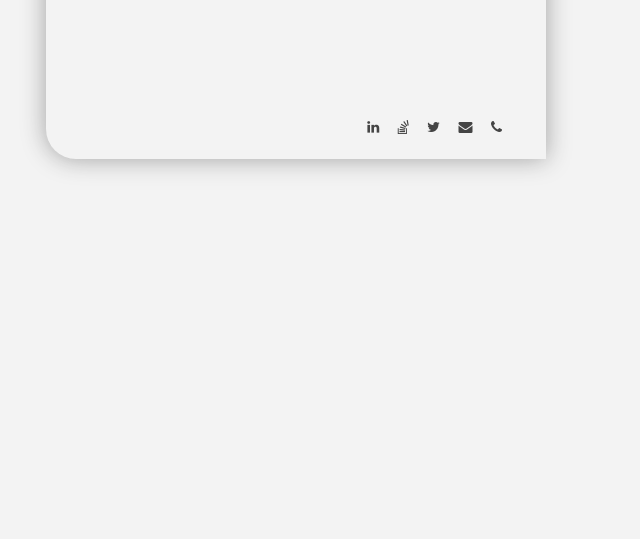
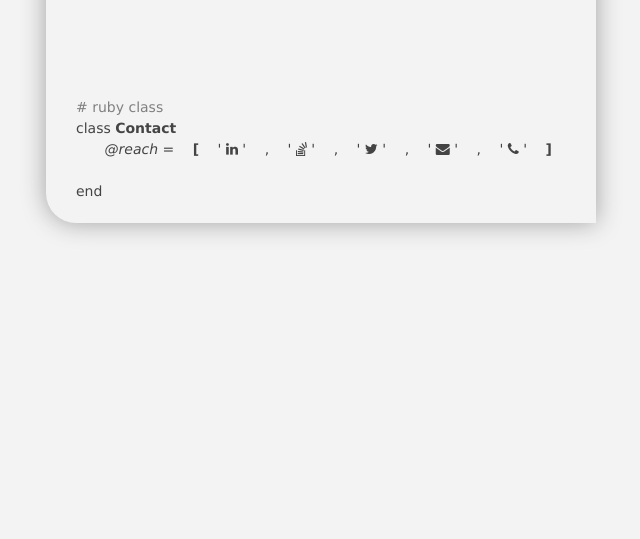
Before and after one commit to rajnmithun/rajnmithun.github.io, a plain HTML site: page index.html in a window 1280 px wide. Shown: the part 261-800 px from the top of the page, without its empty margins (314-954 px from the left). Drawn offline with Linux system fonts and the light colour scheme.

Commit message:
modified tags

```diff
--- a/index.html
+++ b/index.html
@@ -25,7 +25,7 @@
 	    h2 { font-size: 1.5em; line-height: 1; margin: 2em 0 0; }
 
 	    #container {
-	        width: 500px;
+	        width: 550px;
 	        position: absolute;
 	        top: 20%;
 	        left: 50%; margin-left: -280px;
@@ -36,10 +36,12 @@
             -moz-border-radius-bottomleft: 30px;
             border-bottom-left-radius: 30px;
 	    }
-
+	    .comment { color: #808080 }
 	    ul { list-style-type: none; padding: 0; margin: 0 0 1.5em; }
 	    ul li { display: inline; margin-right: 1em; }
-	    #buffer { min-height: 100px; }
+	    ul.plain { list-style-type: none; padding: 0; margin: 0 0; }
+	    #buffer { min-height: 80px; }
+	   	#line_buffer { min-height: 5px; }
 	    #line { margin: 0px 0px; border: 0; border-top: 1px solid #c60; }
 	</style>
 </head>
@@ -61,12 +63,29 @@
     	<!--
     	<hr id="line">
     	-->
+    	<ul class="plain comment">
+    		<li># ruby class</li>
+    	</ul>
+    	<ul class="plain">
+        	<li>class <b>Contact</b></li>
+        </ul>
         <ul class="pull-right">
-            <li><a href="http://resume.linkedinlabs.com/4ipj99ttg" title="my resume" class="fa fa-linkedin"></a></li>
-            <li><a href="http://stackoverflow.com/users/1119819/rajn" title="my stackoverflow" class="fa fa-stack-overflow"></a></li>
-            <li><a href="http://twitter.com/rajnmithun" title="my twitter" class="fa fa-twitter"></a></li>
-            <li><a href="#mailto:rajn.mithun@gmail.com" title="my inbox" class="fa fa-envelope"></a></li>
-            <li><a href="#" class="fa fa-phone" title="+1 601 5MI THUN"></a></li>
+        	<li><i>@reach</i> = </li>
+        	<li><b>[</b></li>
+            <li>' <a href="http://resume.linkedinlabs.com/4ipj99ttg" title="my resume" class="fa fa-linkedin"></a> '</li>
+            <li>,</li>
+            <li>' <a href="http://stackoverflow.com/users/1119819/rajn" title="my stackoverflow" class="fa fa-stack-overflow"></a> '</li>
+            <li>,</li>
+            <li>' <a href="http://twitter.com/rajnmithun" title="my twitter" class="fa fa-twitter"></a> '</li>
+            <li>,</li>
+            <li>' <a href="#mailto:rajn.mithun@gmail.com" title="my inbox" class="fa fa-envelope"></a> '</li>
+            <li>,</li>
+            <li>' <a href="#" class="fa fa-phone" title="+1 601 5MI THUN"></a> '</li>
+            <li><b>]</b></li>
+        </ul>
+        <p id="line_buffer"></p>
+    	<ul>
+        	<li>end</li>
         </ul>
     </div>
 </body>
```
